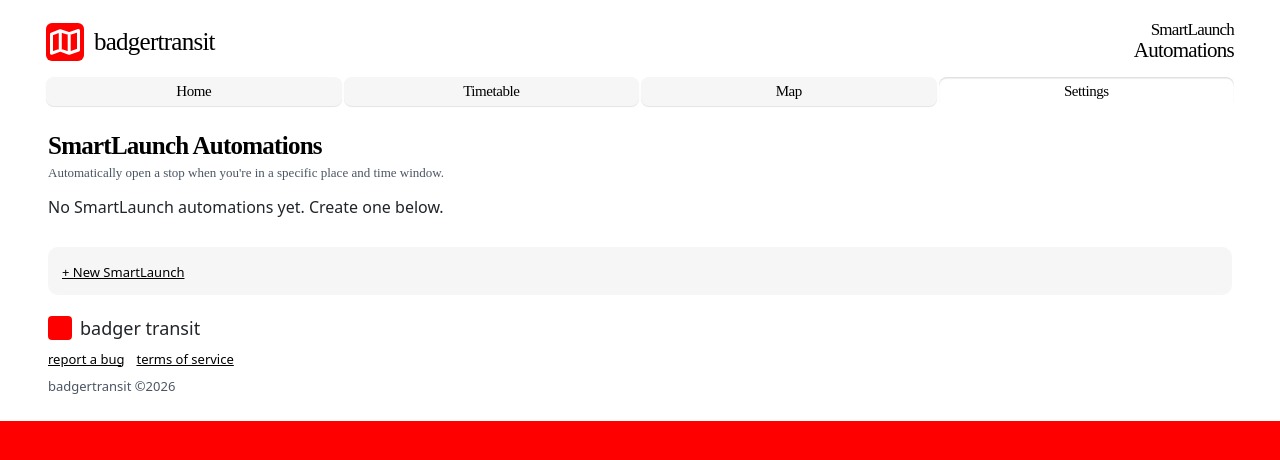
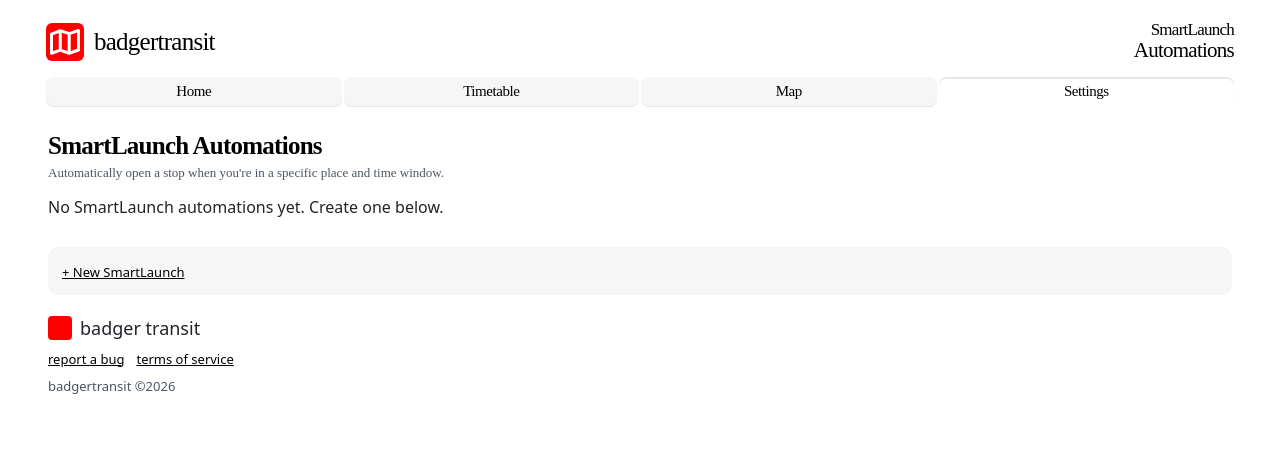
Before and after one commit to CS571-F25/p87, a React (Vite) app: page /p87/settings in a window 1280 px wide. Shown: the top 460 px of the page. Built offline with nearby package versions, Linux system fonts and the light colour scheme; a web font is replaced by a local one.

Commit message:
fixed load

```diff
--- a/src/Home.css
+++ b/src/Home.css
@@ -512,16 +512,3 @@
     --progress: 100;
   }
 }
-
-html,
-body {
-  margin: 0;
-  padding: 0;
-  background-color: #ff0000; /* red underneath color */
-}
-
-.home-root {
-  min-height: 100vh;
-  background: transparent; /* let body’s red show through */
-  box-sizing: border-box;
-}
```
Also changed, not shown: 2 other files (tests, documents, lock files or other folders).
